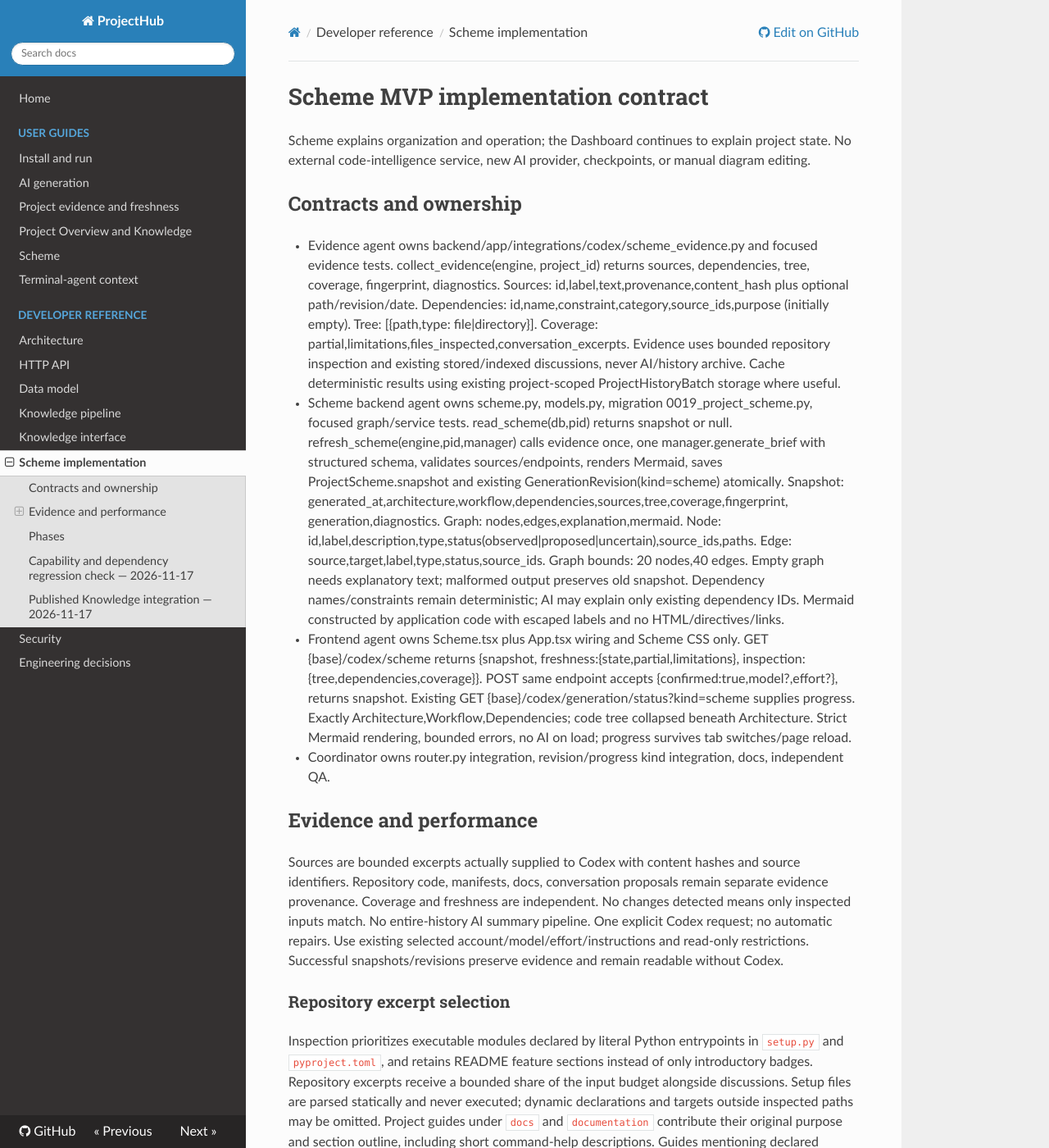
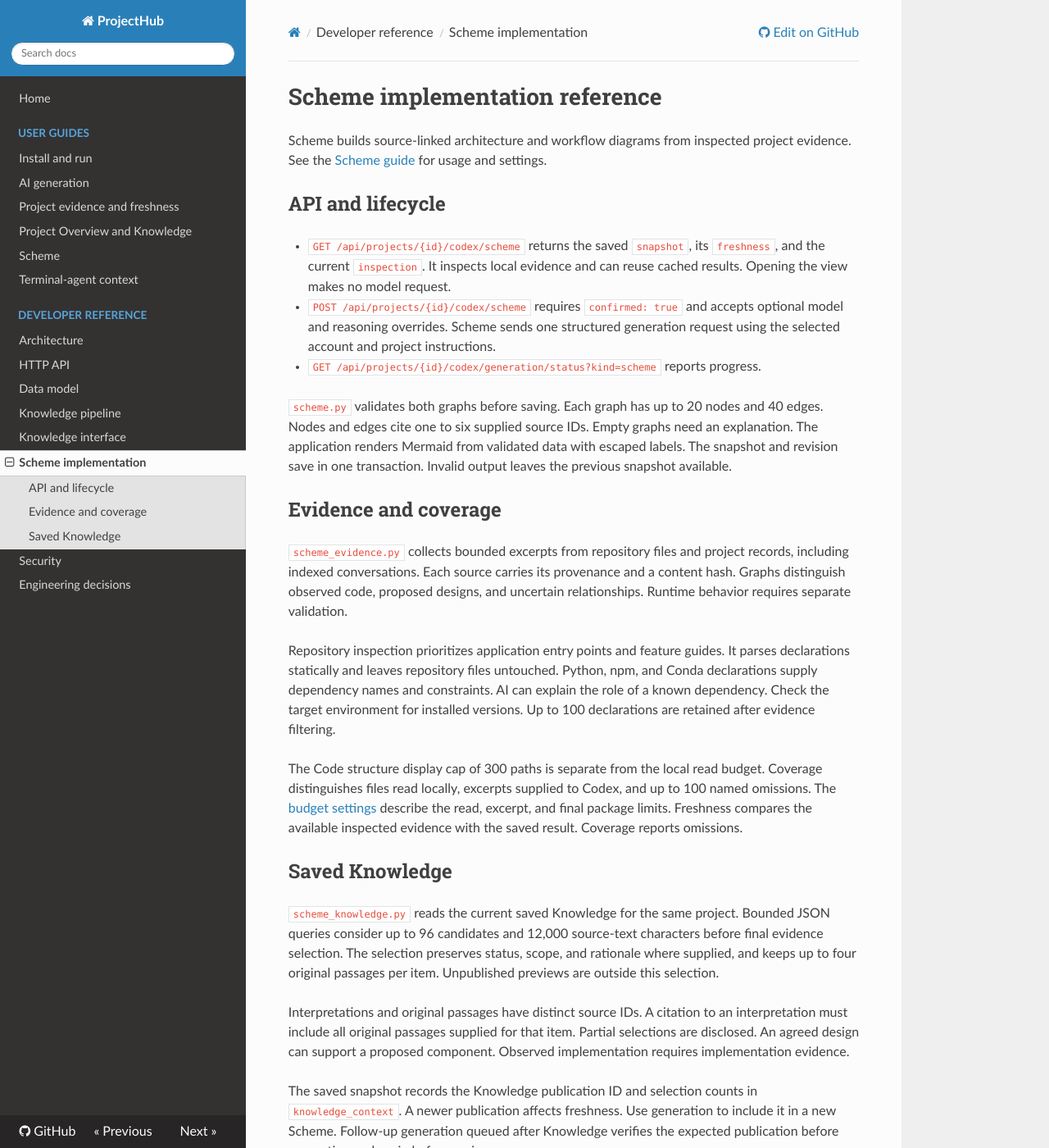
Before and after one commit to avnikonenko/ProjectHub, an MkDocs documentation site: the page built from docs/scheme-implementation.md, in a window 1280 px wide and 1400 px high. Shown: the whole window at 82% size. Built offline with MkDocs 1.6.1, drawn with Linux system fonts in a browser that asks for light colours; nearby versions of some CDN libraries; some of the changed text lies outside the part shown.

Commit message:
Document the current Scheme implementation

```diff
--- a/docs/scheme-implementation.md
+++ b/docs/scheme-implementation.md
@@ -1,131 +1,57 @@
-# Scheme MVP implementation contract
+# Scheme implementation reference
 
-Scheme explains organization and operation; the Dashboard continues to explain project state.
-No external code-intelligence service, new AI provider, checkpoints, or manual diagram editing.
+Scheme builds source-linked architecture and workflow diagrams from inspected
+project evidence. See the [Scheme guide](SCHEME.md) for usage and settings.
 
-## Contracts and ownership
+## API and lifecycle
 
-- Evidence agent owns backend/app/integrations/codex/scheme_evidence.py and focused evidence tests.
-  collect_evidence(engine, project_id) returns sources, dependencies, tree, coverage, fingerprint,
-  diagnostics. Sources: id,label,text,provenance,content_hash plus optional path/revision/date.
-  Dependencies: id,name,constraint,category,source_ids,purpose (initially empty).
-  Tree: [{path,type: file|directory}]. Coverage: partial,limitations,files_inspected,conversation_excerpts.
-  Evidence uses bounded repository inspection and existing stored/indexed discussions, never AI/history archive.
-  Cache deterministic results using existing project-scoped ProjectHistoryBatch storage where useful.
-- Scheme backend agent owns scheme.py, models.py, migration 0019_project_scheme.py, focused graph/service tests.
-  read_scheme(db,pid) returns snapshot or null. refresh_scheme(engine,pid,manager) calls evidence once,
-  one manager.generate_brief with structured schema, validates sources/endpoints, renders Mermaid,
-  saves ProjectScheme.snapshot and existing GenerationRevision(kind=scheme) atomically.
-  Snapshot: generated_at,architecture,workflow,dependencies,sources,tree,coverage,fingerprint,
-  generation,diagnostics. Graph: nodes,edges,explanation,mermaid.
-  Node: id,label,description,type,status(observed|proposed|uncertain),source_ids,paths.
-  Edge: source,target,label,type,status,source_ids.
-  Graph bounds: 20 nodes,40 edges. Empty graph needs explanatory text; malformed output preserves old snapshot.
-  Dependency names/constraints remain deterministic; AI may explain only existing dependency IDs.
-  Mermaid constructed by application code with escaped labels and no HTML/directives/links.
-- Frontend agent owns Scheme.tsx plus App.tsx wiring and Scheme CSS only.
-  GET {base}/codex/scheme returns {snapshot, freshness:{state,partial,limitations}, inspection:{tree,dependencies,coverage}}.
-  POST same endpoint accepts {confirmed:true,model?,effort?}, returns snapshot.
-  Existing GET {base}/codex/generation/status?kind=scheme supplies progress.
-  Exactly Architecture,Workflow,Dependencies; code tree collapsed beneath Architecture.
-  Strict Mermaid rendering, bounded errors, no AI on load; progress survives tab switches/page reload.
-- Coordinator owns router.py integration, revision/progress kind integration, docs, independent QA.
+- `GET /api/projects/{id}/codex/scheme` returns the saved `snapshot`, its
+  `freshness`, and the current `inspection`. It inspects local evidence and can
+  reuse cached results. Opening the view makes no model request.
+- `POST /api/projects/{id}/codex/scheme` requires `confirmed: true` and accepts
+  optional model and reasoning overrides. Scheme sends one structured generation
+  request using the selected account and project instructions.
+- `GET /api/projects/{id}/codex/generation/status?kind=scheme` reports progress.
 
-## Evidence and performance
+`scheme.py` validates both graphs before saving. Each graph has up to 20 nodes
+and 40 edges. Nodes and edges cite one to six supplied source IDs. Empty graphs
+need an explanation. The application renders Mermaid from validated data with
+escaped labels. The snapshot and revision save in one transaction. Invalid
+output leaves the previous snapshot available.
 
-Sources are bounded excerpts actually supplied to Codex with content hashes and source identifiers.
-Repository code, manifests, docs, conversation proposals remain separate evidence provenance.
-Coverage and freshness are independent. No changes detected means only inspected inputs match.
-No entire-history AI summary pipeline. One explicit Codex request; no automatic repairs.
-Use existing selected account/model/effort/instructions and read-only restrictions.
-Successful snapshots/revisions preserve evidence and remain readable without Codex.
+## Evidence and coverage
 
-### Repository excerpt selection
+`scheme_evidence.py` collects bounded excerpts from repository files and project
+records, including indexed conversations. Each source carries its provenance
+and a content hash. Graphs distinguish observed code, proposed designs, and
+uncertain relationships. Runtime behavior requires separate validation.
 
-Inspection prioritizes executable modules declared by literal Python entrypoints
-in `setup.py` and `pyproject.toml`, and retains README feature sections instead of
-only introductory badges. Repository excerpts receive a bounded share of the
-input budget alongside discussions. Setup files are parsed statically and never
-executed; dynamic declarations and targets outside inspected paths may be omitted.
-Project guides under `docs` and `documentation` contribute their original purpose
-and section outline, including short command-help descriptions. Guides mentioning
-declared commands take priority over peripheral documentation. Backup and archive
-paths do not displace current application evidence, but remain in the inventory.
+Repository inspection prioritizes application entry points and feature guides.
+It parses declarations statically and leaves repository files untouched. Python,
+npm, and Conda declarations supply dependency names and constraints. AI can
+explain the role of a known dependency. Check the target environment for installed
+versions. Up to 100 declarations are retained after evidence filtering.
 
-The Code structure display caps the tree at 300 paths independently of file
-inspection. Coverage distinguishes local read stops from exclusions made while
-packing AI excerpts. An omission count can include multiple excerpts from the
-same file. The named omission list shows up to 100 eligible paths and their reasons.
+The Code structure display cap of 300 paths is separate from the local read
+budget. Coverage distinguishes files read locally, excerpts supplied to Codex,
+and up to 100 named omissions. The [budget settings](SCHEME.md#freshness-and-coverage)
+describe the read, excerpt, and final package limits. Freshness compares the
+available inspected evidence with the saved result. Coverage reports omissions.
 
-## Phases
+## Saved Knowledge
 
-Phase 1 only: three views, graphs, dependencies, code tree, evidence, persistence, basic freshness.
-Later: manual overrides, copying/export, advanced navigation. No external indexing engine.
+`scheme_knowledge.py` reads the current saved Knowledge for the same project.
+Bounded JSON queries consider up to 96 candidates and 12,000 source-text
+characters before final evidence selection. The selection preserves status,
+scope, and rationale where supplied, and keeps up to four original passages per
+item. Unpublished previews are outside this selection.
 
-## Capability and dependency regression check — 2026-11-17
+Interpretations and original passages have distinct source IDs. A citation to
+an interpretation must include all original passages supplied for that item.
+Partial selections are disclosed. An agreed design can support a proposed
+component. Observed implementation requires implementation evidence.
 
-An earlier evaluation emphasized CLI entrypoints and generic workflow artifacts.
-Inspection recognized requirements files but omitted Conda environment declarations,
-and did not select most project guides. Backup modules could also compete with current
-application code. These were evidence-selection and presentation problems, not a
-reason to revert the broader repository inspection.
-
-Scheme now reads bounded project-guide outlines and original CLI-purpose prose,
-prioritizes guides mentioning declared commands, and places historical manifests
-after current sources. Dependency limiting happens after source-budget filtering,
-so discarded historical evidence cannot consume current dependency slots. Literal
-Conda/pip environment declarations retain variant-specific constraints and sources;
-unsupported YAML is reported rather than interpreted. Diagram instructions prefer
-domain capabilities and reserve command/module details for descriptions and paths.
-
-An isolated end-to-end Codex check retained documented analysis capabilities and
-environment-specific dependency constraints. Proposed extensions remained distinct
-from supported observations, and all generated references passed validation.
-
-The full backend regression suite passed: 1,627 tests. Focused additions cover guide
-selection beyond prefixes, command-guide retention under output limits, archive
-priorities, environment parsing/security, variant provenance, cache invalidation and
-CI/docs/build categorization. No frontend changes were needed. This is one real
-generation and static declaration validation, not proof of exhaustive architecture
-recall, installed dependencies or successful execution of project workflows. Existing
-inspection/text budgets and the 100-declaration ceiling still apply with coverage
-limitations recorded. Saved Schemes require explicit regeneration to use the fix.
-
-## Published Knowledge integration — 2026-11-17
-
-`scheme_knowledge.collect_published_knowledge(db, project_id)` reads only the
-project's published `ProjectKnowledge` row. Bounded SQLite JSON projections select
-up to 96 candidates and at most 12,000 source-text characters; the complete
-snapshot is not deserialized into Python or sent to Codex. Selection balances
-design statuses, favors records marked valid and nonsuperseded in the publication, and retains
-scope, rationale and recorded relationships without rewriting saved Knowledge.
-
-Interpretations and exact original passages have distinct namespaced source IDs.
-Source navigation is copied only after project ownership checks on notes, sessions
-and turns. Historical extraction status remains separate from current quotation
-availability. Items with six references can use a disclosed selection of four;
-omitted references do not establish additional claims. A graph citation to an
-interpretation must also cite its included originals. Both text and serialized
-package budgets preserve this evidence closure. Repository inspection keeps its
-existing share of the source budget.
-
-`knowledge_context` records publication identity and final selection counts in the
-saved Scheme and revision, and is visible under collapsed Scheme details. The
-publication identity participates in inspection caching and final freshness even
-when no Knowledge item fits. A new publication never triggers generation or
-rewrites a saved Scheme. Missing Knowledge and old Scheme snapshots remain
-supported. Invalid data and a publication change during inspection discard the
-Knowledge context with a limitation rather than mixing versions. No migrations,
-dependencies, new extraction pipeline or additional model calls were introduced.
-
-A live check on isolated data confirmed that proposed operations cited original
-passages supplied through Knowledge, while observed operations used repository
-evidence. All references validated, and a later inspection reused its cache.
-
-Regression cases cover project isolation, preview exclusion, publication-aware
-freshness without model calls, original-source ownership, evidence closure at both
-budgets, partial reference disclosure, malformed metadata and publication races.
-A 3,000-item fixture with an additional 20 MiB body verifies bounded Python
-allocations; that measurement excludes SQLite/native memory. The real run is one
-sample, not evidence of complete architectural recall. Knowledge remains a derived
-interpretation and original-source access remains independent.
+The saved snapshot records the Knowledge publication ID and selection counts
+in `knowledge_context`. A newer publication affects freshness. Use generation
+to include it in a new Scheme. Follow-up generation queued after Knowledge
+verifies the expected publication before generation and again before saving.
```
